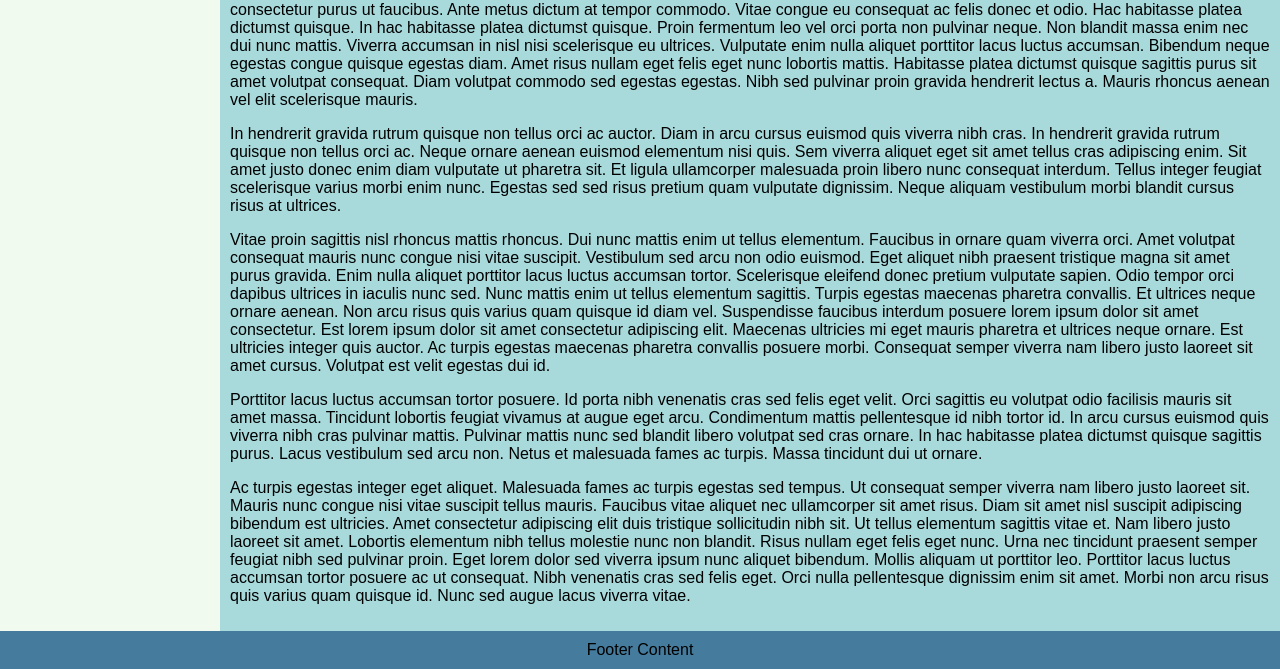
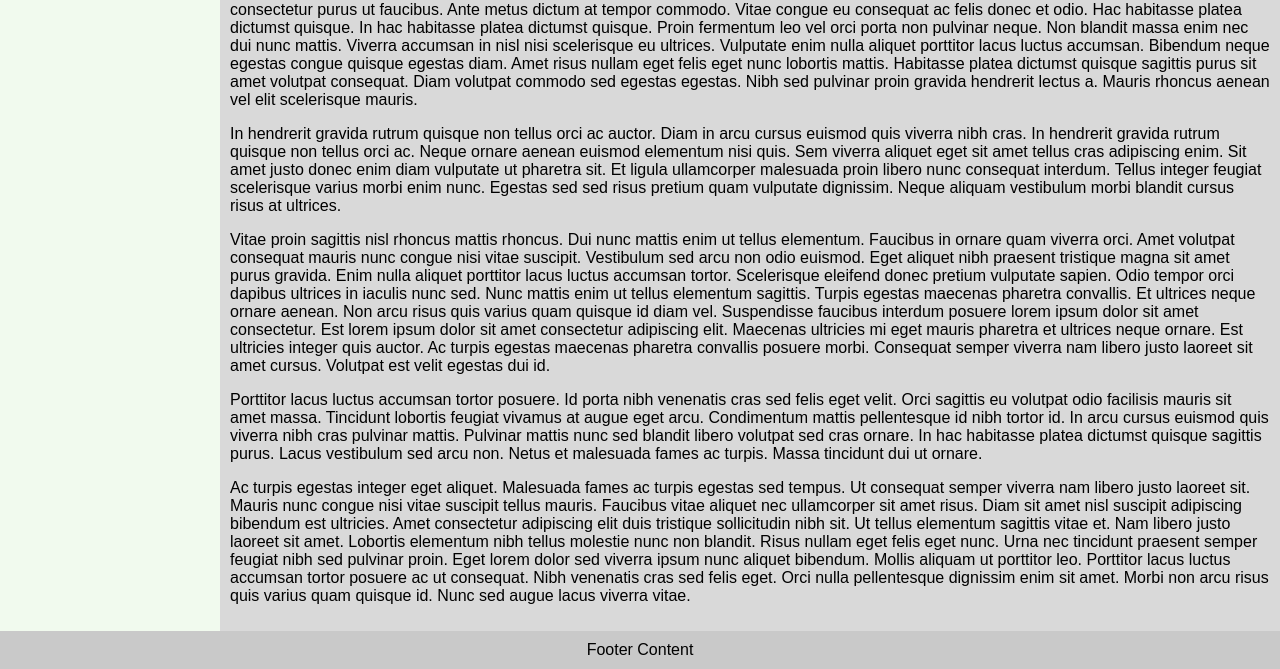
Before and after one commit to alexmickelson/1430_colors_2, a plain HTML site: page index.html in a window 1280 px wide. Shown: the part 179-848 px from the top of the page. Drawn offline with Linux system fonts and the light colour scheme.

Commit message:
gray out colors

```diff
--- a/style.css
+++ b/style.css
@@ -1,8 +1,8 @@
 :root {
-  --header-color: #e63946;
+  --header-color: #dfdfdf;
   --sidebar-color: #f1faee;
-  --main-content-color: #a8dadc;
-  --footer-color: #457b9d;
+  --main-content-color: #d9d9d9;
+  --footer-color: #c9c9c9;
   --text-color: #000000;
 }
 
```
